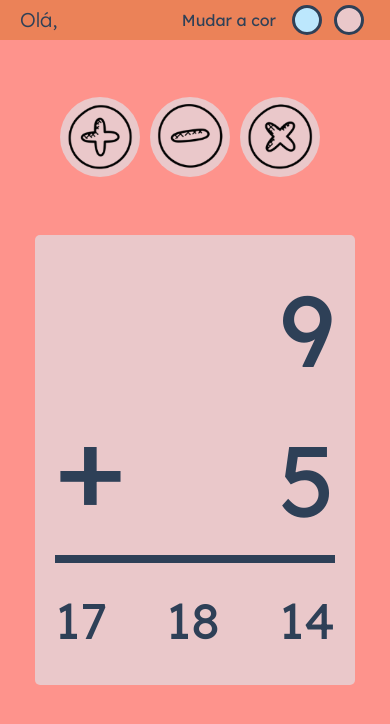
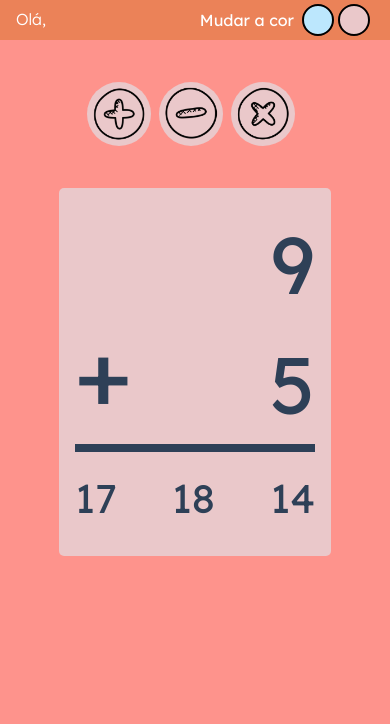
Before and after one commit to acamilass/math-for-kids-app, an Angular app: page /continhas in a window 390 px wide. Shown: the top 724 px of the page. Built offline with nearby package versions, Linux system fonts and the light colour scheme.

Commit message:
Ajustes de responsividade

```diff
--- a/src/app/components/change-theme/change-theme.component.scss
+++ b/src/app/components/change-theme/change-theme.component.scss
@@ -4,10 +4,16 @@ button {
 }
 
 .round-btn {
-  height: 30px;
-  width: 30px;
+  height: 3rem;
+  width: 3rem;
   border-radius: 50%;
-  border: 3px solid;
+  border: .3rem solid;
+  margin-right: .5rem;
+
+  @media (max-width: 56.25em) {
+    height: 4rem;
+    width: 4rem;
+  }
 }
 
 .blue {
--- a/src/app/components/header/header.component.scss
+++ b/src/app/components/header/header.component.scss
@@ -1,9 +1,10 @@
 .header {
   background-color: #eb8258;
   color: #ffffff !important;
-  height: 40px;
+  height: 4rem;
+  width: 100%;
   box-sizing: border-box;
-  padding: 0 20px 0 20px;
+  padding: 0 2rem 0 2rem;
 
   display: flex;
   align-items: center;
@@ -11,7 +12,7 @@
 
   .name {
     h2 {
-      font-size: 20px;
+      font-size: 2rem;
       font-weight: 300;
       margin-bottom: 0;
     }
@@ -22,7 +23,14 @@
     align-items: center;
 
     span {
-      margin-right: 10px;
+      font-size: 2rem;
+      margin-right: 1rem;
     }
   }
 }
+
+@media (max-width: 56.25em) {
+  .header {
+    height: 5rem;
+  }
+}
--- a/src/app/pages/lets-do-math/lets-do-math.component.html
+++ b/src/app/pages/lets-do-math/lets-do-math.component.html
@@ -1,5 +1,5 @@
 <app-header [kidName]="kidName"></app-header>
-<div class="container d-flex flex-column justify-content-evenly align-items-center" style="height: 90vh;">
+<div class="container d-flex flex-column justify-content-evenly align-items-center math-page">
   <div class="math-signs">
 
     <div class="math-signs__btn" id="sign__btn-1" (click)="selectType('+')">
@@ -35,6 +35,4 @@
   </div>
 
   <alert></alert>
-  <!-- <div style="visibility: hidden; height: 70px;">
-  </div> -->
 </div>
--- a/src/app/pages/lets-do-math/lets-do-math.component.scss
+++ b/src/app/pages/lets-do-math/lets-do-math.component.scss
@@ -1,3 +1,12 @@
+.math-page {
+  height: 90vh;
+  padding: 0;
+
+  @media (max-width: 56.25em) {
+    height: 75rem;
+  }
+}
+
 .math-signs {
   display: flex;
 
@@ -6,12 +15,12 @@
     border-radius: 50%;
     cursor: pointer;
 
-    padding: 5px;
-    margin-right: 10px;
+    padding: .5rem;
+    margin-right: 1rem;
 
     img {
-      height: 70px;
-      width: 70px;
+      height: 7rem;
+      width: 7rem;
     }
   }
 }
@@ -19,13 +28,18 @@
 .flash-card {
   background-color: #eac8ca;
   border-radius: 5px;
-  padding: 20px;
+  padding: 2rem;
 
-  height: 450px;
-  width: 320px;
+  height: 45rem;
+  width: 32rem;
 
   display: flex;
   flex-direction: column;
+
+  @media (max-width: 56.25em) {
+    height: 42rem;
+    width: 30rem;
+  }
 
   &__numbers {
     display: flex;
@@ -33,11 +47,11 @@
     align-items: flex-end;
 
     .sign {
-      font-size: 120px;
+      font-size: 12rem;
     }
 
     .numbers {
-      font-size: 100px;
+      font-size: 10rem;
       text-align: right;
 
       display: flex;
@@ -53,19 +67,11 @@
     display: flex;
     justify-content: space-between;
 
-    font-size: 50px;
-    margin-top: 20px;
+    font-size: 5rem;
+    margin-top: 2rem;
 
     span {
       cursor: pointer;
     }
   }
 }
-
-.resultMsg {
-  visibility: hidden;
-}
-
-.resultMsg__show {
-  visibility: visible;
-}
--- a/src/app/pages/tell-your-name/tell-your-name.component.html
+++ b/src/app/pages/tell-your-name/tell-your-name.component.html
@@ -1,4 +1,4 @@
-<div class="container d-flex justify-content-center align-items-center" style="height: 90vh;">
+<div class="container d-flex justify-content-center align-items-center home-page" style="height: 90vh;">
   <div class="my-card">
     <div class="my-card__inner">
 
--- a/src/app/pages/tell-your-name/tell-your-name.component.scss
+++ b/src/app/pages/tell-your-name/tell-your-name.component.scss
@@ -1,10 +1,24 @@
+.home-page {
+  height: 90vh;
+  padding: 0;
+
+  @media (max-width: 56.25em) {
+    height: 75rem;
+  }
+}
+
 .my-card {
-  width: 400px;
-  height: 300px;
-  padding: 20px;
+  width: 40rem;
+  height: 30rem;
+  padding: 2rem;
 
   border-radius: 5px;
   background-color: #f6efee;
+
+  @media (max-width: 56.25em) {
+    height: 25rem;
+    width: 35rem;
+  }
 
   &__inner {
     height: 100%;
@@ -15,28 +29,39 @@
     justify-content: space-around;
 
     &--img {
-      height: 80px;
+      height: 8rem;
     }
 
     &--title {
-      font-size: 28px;
+      font-size: 2.8rem;
     }
 
     input {
       border: 1px solid #8d89a6;
       border-radius: 5px;
 
-      padding: 5px;
-      margin-right: 20px;
+      padding: .5rem;
+      margin-right: 2rem;
+
+      @media (max-width: 56.25em) {
+        padding: .7rem;
+        width: 20rem;
+        font-size: 1.5rem;
+      }
     }
 
     button {
       border: 1px solid #8d89a6;
       border-radius: 5px;
-      padding: 5px;
+      padding: .5rem;
 
       text-transform: uppercase;
       background-color: #f6f740;
+
+      @media (max-width: 56.25em) {
+        padding: .8rem;
+        font-size: 1.4rem;
+      }
     }
   }
 }
--- a/src/styles.scss
+++ b/src/styles.scss
@@ -1,31 +1,60 @@
 /* You can add global styles to this file, and also import other style files */
-* {
-  font-family: 'Lexend', sans-serif;
-  color: #2e4057;
+*,
+*::before,
+*::after {
+  margin: 0;
+  padding: 0;
+  box-sizing: inherit;
+}
+
+html {
+  font-size: 62.5%;
+
+  @media (max-width: 75em) {
+    font-size: 56.25%;
+  }
+
+  @media (max-width: 56.25em) {
+    font-size: 50%;
+  }
+
+  @media (min-width: 112.5em) {
+    font-size: 75%;
+  }
+}
+
+html,
+body {
+  height: 100%;
+  width: 100%;
 }
 
 body {
+  font-family: 'Lexend', sans-serif;
+  color: #2e4057;
   background-color: #fe938c;
 }
 
 .error {
   background-color: #db5461;
 
-  box-sizing: border-box;
-
-  width: 320px;
-  height: 70px;
+  width: 36rem;
+  height: 7rem;
   border-radius: 5px;
-  padding: 5px;
+  padding: .5rem;
 
   display: flex;
   align-items: center;
   justify-content: flex-start;
 
+  @media (max-width: 56.25em) {
+    width: 34rem;
+  }
+
   &__icon {
 
-    width: 60px;
-    height: 60px;
+    width: 6rem;
+    height: 6rem;
     background-color: #eac8ca;
     border-radius: 50%;
 
@@ -34,14 +63,14 @@ body {
     justify-content: center;
 
     img {
-      height: 50px;
+      height: 5rem;
     }
   }
 
   &__msg {
-    font-size: 20px;
+    font-size: 2rem;
     font-weight: 600;
-    margin-left: 20px;
+    margin-left: 2rem;
 
     span {
       color: #eac8ca;
@@ -54,19 +83,23 @@ body {
 
   box-sizing: border-box;
 
-  width: 320px;
-  height: 70px;
+  width: 36rem;
+  height: 7rem;
   border-radius: 5px;
-  padding: 5px;
+  padding: .5rem;
 
   display: flex;
   align-items: center;
   justify-content: flex-start;
 
+  @media (max-width: 56.25em) {
+    width: 34rem;
+  }
+
   &__icon {
 
-    width: 60px;
-    height: 60px;
+    width: 6rem;
+    height: 6rem;
     background-color: #eac8ca;
     border-radius: 50%;
 
@@ -75,14 +108,18 @@ body {
     justify-content: center;
 
     img {
-      height: 50px;
+      height: 5rem;
     }
   }
 
   &__msg {
-    font-size: 18px;
+    font-size: 1.8rem;
     font-weight: 600;
-    margin-left: 20px;
+    margin-left: 2rem;
+
+    @media (max-width: 56.25em) {
+      font-size: 2rem;
+    }
 
     span {
       color: #ead2ac;
```
